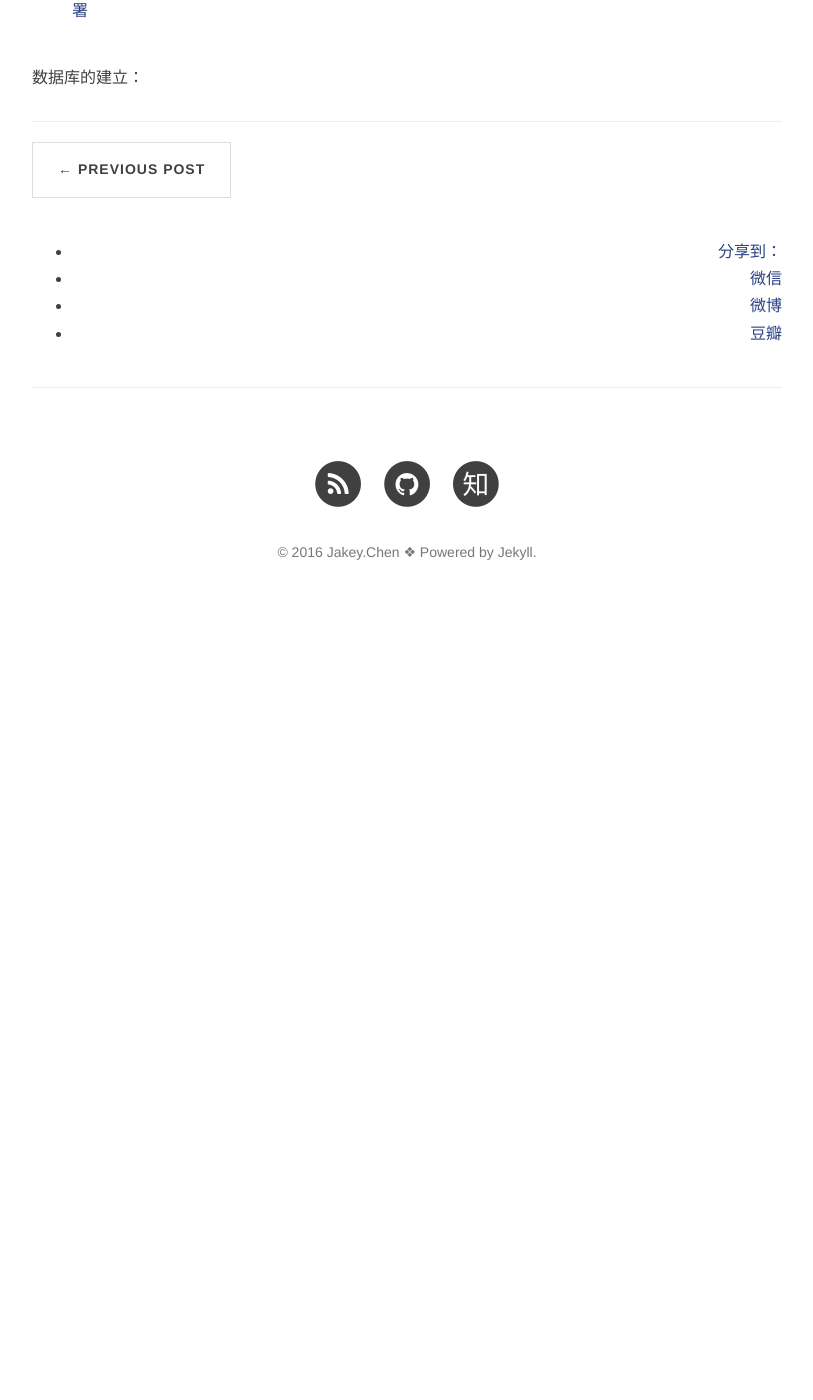
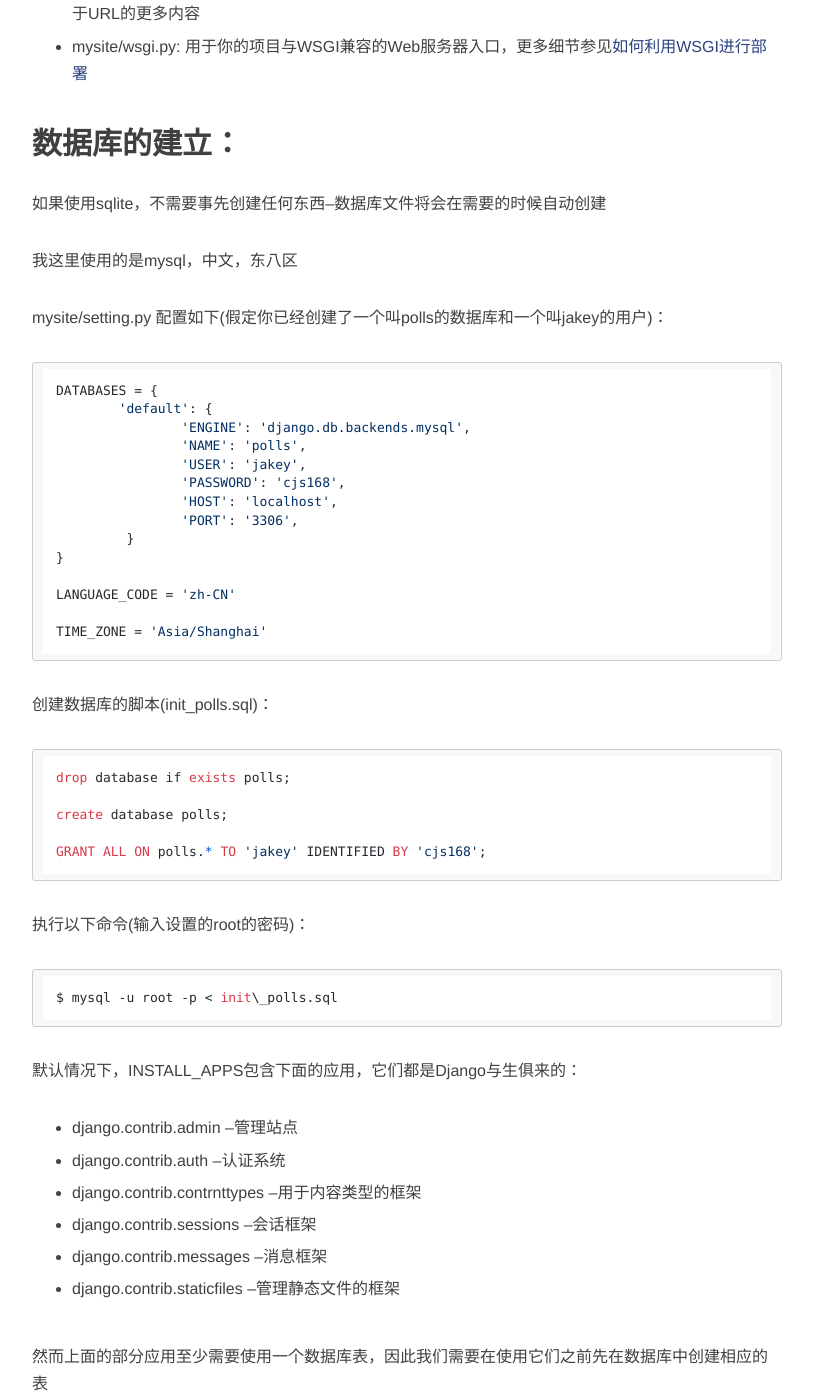
Before and after one commit to JakeyChen/JakeyChen.github.io, a Jekyll site: the page built from _posts/2016-03-21-create-my-first-django-0.md, in a window 1280 px wide and 1400 px high, scrolled down 1363 px. Shown: the whole window, without its empty margins (233-1046 px from the left). Built offline with Jekyll 4.4.1, drawn with Linux system fonts in a browser that asks for light colours; nearby versions of some CDN libraries; comment, search, counter and statistics services are not loaded; before the commit the page ends 1993 px from its top, so only the background shows below that; some of the changed text lies outside the part shown.

Commit message:
add info

```diff
--- a/_posts/2016-03-21-create-my-first-django-0.md
+++ b/_posts/2016-03-21-create-my-first-django-0.md
@@ -10,6 +10,8 @@ description: Django Demo.
 [Django 1.8.2文档](http://python.usyiyi.cn/django/intro/tutorial01.html)
 
 创建第一个Django程序，本文为个人读书笔记，为了加深记忆和练习VIM特此记录：
+
+## 创建一个项目
 
 在终端下，cd到你想要用来保存代码的目录，然后运行如下命令：
 
@@ -41,4 +43,56 @@ description: Django Demo.
 
 * mysite/wsgi.py: 用于你的项目与WSGI兼容的Web服务器入口，更多细节参见[如何利用WSGI进行部署](http://python.usyiyi.cn/django/howto/deployment/wsgi/index.html)
 
-数据库的建立：
+## 数据库的建立：
+
+如果使用sqlite，不需要事先创建任何东西--数据库文件将会在需要的时候自动创建
+
+我这里使用的是mysql，中文，东八区
+
+mysite/setting.py 配置如下(假定你已经创建了一个叫polls的数据库和一个叫jakey的用户)：
+
+	DATABASES = {
+		'default': {
+			'ENGINE': 'django.db.backends.mysql',
+			'NAME': 'polls',
+			'USER': 'jakey',
+			'PASSWORD': 'cjs168',
+			'HOST': 'localhost',
+			'PORT': '3306',
+		 }
+	}
+
+	LANGUAGE_CODE = 'zh-CN'
+
+	TIME_ZONE = 'Asia/Shanghai'
+
+创建数据库的脚本(init\_polls.sql)：
+
+	drop database if exists polls;
+
+	create database polls;
+
+	GRANT ALL ON polls.* TO 'jakey' IDENTIFIED BY 'cjs168';
+
+执行以下命令(输入设置的root的密码)：
+
+	$ mysql -u root -p < init\_polls.sql
+
+
+默认情况下，INSTALL\_APPS包含下面的应用，它们都是Django与生俱来的：
+
+* django.contrib.admin --管理站点
+
+* django.contrib.auth --认证系统
+
+* django.contrib.contrnttypes --用于内容类型的框架
+
+* django.contrib.sessions --会话框架
+
+* django.contrib.messages --消息框架
+
+* django.contrib.staticfiles --管理静态文件的框架
+
+然而上面的部分应用至少需要使用一个数据库表，因此我们需要在使用它们之前先在数据库中创建相应的表
+
+	$ python manage.py migrate
```
